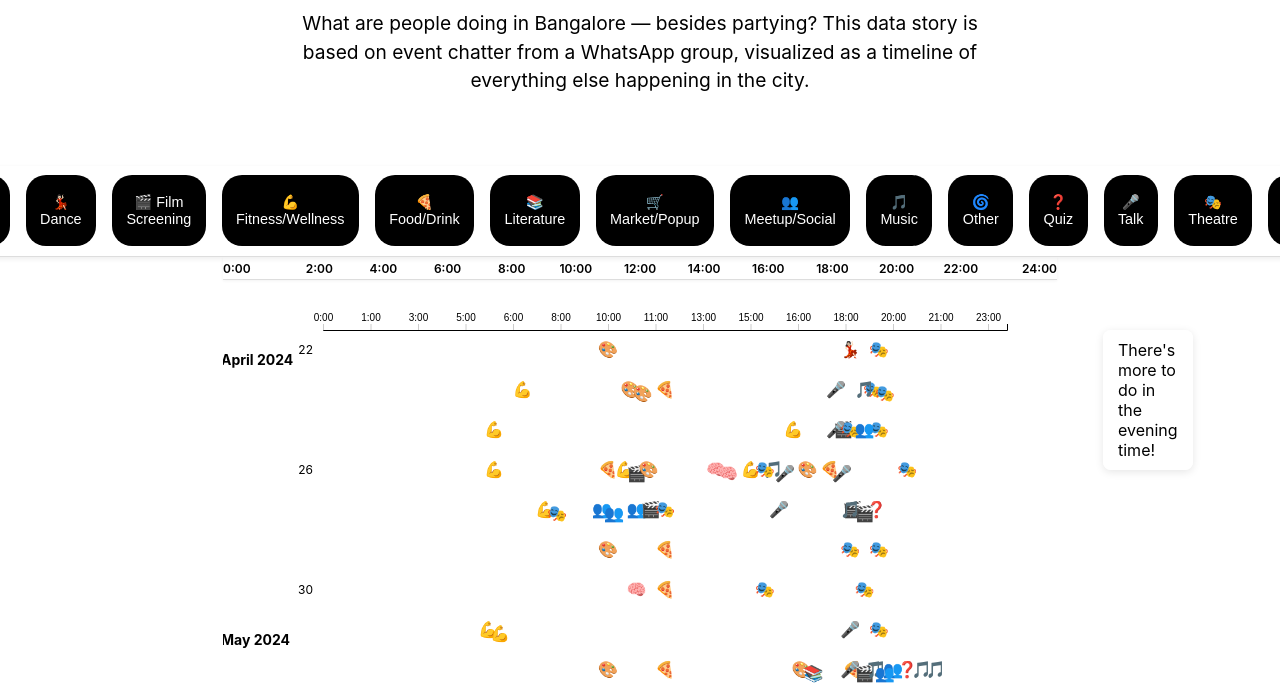
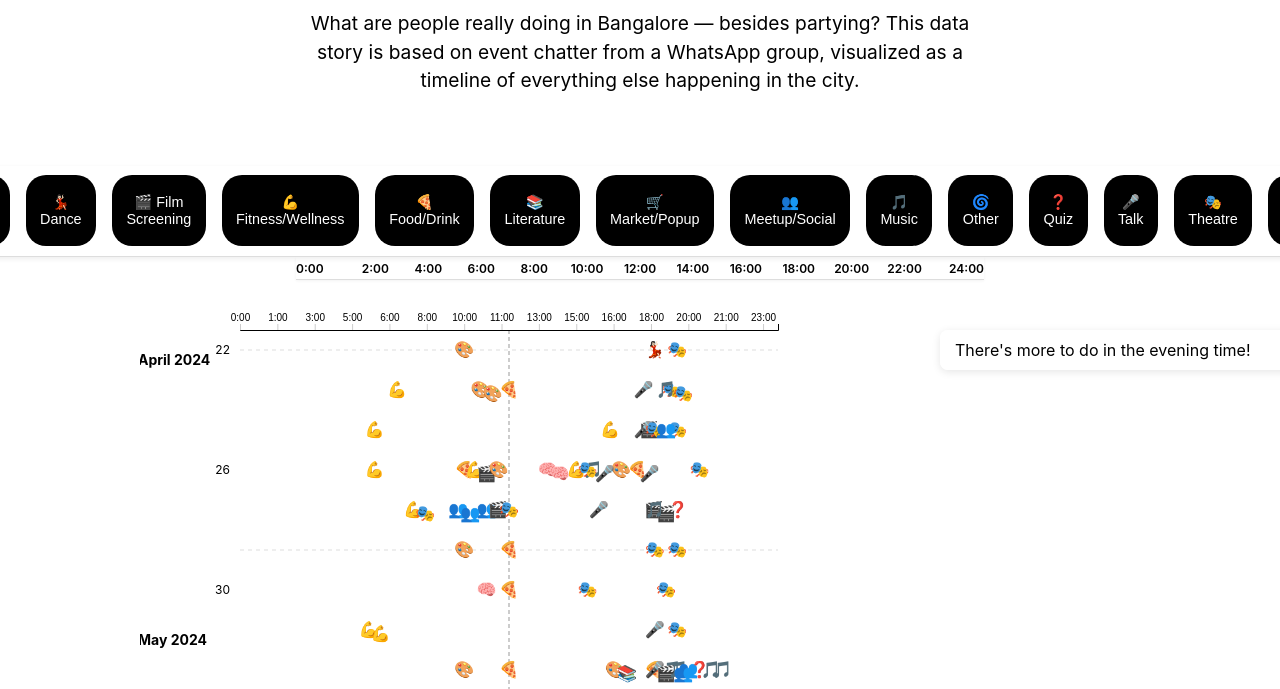
Before and after one commit to gunhachan/bengaluru-scene, a plain HTML site: page index.html in a window 1280 px wide. Shown: the part 111-800 px from the top of the page. Drawn offline with nearby package versions, Linux system fonts and the light colour scheme.

Commit message:
Reverted to latest version with story boxes

```diff
--- a/chart.js
+++ b/chart.js
@@ -3,8 +3,8 @@ import { humanDate, showTooltip, hideTooltip } from "./utils.js";
 
 export function drawChart(data) {
     const svg = d3.select("#chart");
-    const width = 834;  // shifted width to 834px
-    const margin = { top: 50, right: 50, bottom: 50, left: 100 }; // left margin slightly smaller for shift left
+    const width = 688;  // updated width to match x-axis bar
+    const margin = { top: 50, right: 50, bottom: 50, left: 100 };
     const rowHeight = 40;
 
     if (data.length === 0) {
@@ -45,7 +45,7 @@ export function drawChart(data) {
         .attr("height", height)
         .attr("fill", "white");
 
-    // Midday line (12:00)
+    // Midday vertical dashed line at 12:00
     svg.append("line")
         .attr("class", "midday-line")
         .attr("x1", x(12 * 60))
@@ -71,7 +71,7 @@ export function drawChart(data) {
         .attr("transform", `translate(0, ${height - margin.bottom})`)
         .call(xAxis);
 
-    // Weekly grid lines & ticks
+    // Weekly grid lines every 7 days
     const firstDate = uniqueDates[0];
     const weeklyTicks = uniqueDates.filter(date => {
         const diffDays = Math.round((date - firstDate) / (1000 * 60 * 60 * 24));
@@ -79,7 +79,6 @@ export function drawChart(data) {
     });
     const yTicks = weeklyTicks.map(d => d.toDateString());
 
-    // Grid lines every week
     svg.selectAll(".grid-line")
         .data(yTicks)
         .enter()
@@ -187,9 +186,9 @@ export function drawChart(data) {
         chartWrapper.append("div")
             .attr("class", "story-box")
             .style("position", "absolute")
-            .style("left", "880px")  // moved left compared to before, fits better with chart width 834px
+            .style("left", "800px")
             .style("top", `${margin.top + i * (wrapperHeight / storyTexts.length)}px`)
-            .style("max-width", "300px")  // increased width
+            .style("width", "350px")
             .style("padding", "10px 15px")
             .style("background", "rgba(255, 255, 255, 0.95)")
             .style("border-radius", "8px")
--- a/index.html
+++ b/index.html
@@ -12,7 +12,8 @@
 <body>
     <header>
         <h1>What's the scene in Bengaluru?</h1>
-        <p>What are people doing in Bangalore — besides partying? This data story is based on event chatter from a
+        <p>What are people really doing in Bangalore — besides partying? This data story is based on event chatter from
+            a
             WhatsApp group, visualized as a timeline of everything else happening in the city.</p>
     </header>
 
--- a/main.js
+++ b/main.js
@@ -41,7 +41,7 @@ function renderFilterBar() {
     });
 }
 
-// Render sticky X axis bar below filter bar, width fixed at 834px and positioned below 71.2px filter bar height
+// Render sticky X axis bar below filter bar, width fixed at 688px, centered horizontally
 function renderXAxisBar() {
     const xAxisBar = d3.select("#x-axis-bar");
     const times = [];
@@ -58,10 +58,13 @@ function renderXAxisBar() {
         .style("text-align", (d, i) => (i === 0 ? "left" : i === times.length - 1 ? "right" : "center"))
         .text(d => d);
 
-    // Set fixed width and margin to center
-    xAxisBar.style("width", "834px")
+    // Fixed width 688px and centered horizontally with margin auto, positioned below filter bar
+    xAxisBar.style("width", "688px")
         .style("margin", "0 auto")
-        .style("top", "71.2px"); // set from CSS too, but here ensures inline style
+        .style("top", "71.2px");
+
+    console.log("xAxisBar width set to:", xAxisBar.style("width"));
+    console.log("xAxisBar top set to:", xAxisBar.style("top"));
 }
 
 function updateMarkOpacity() {
--- a/style.css
+++ b/style.css
@@ -31,10 +31,10 @@ p {
 
 /* Chart container centering */
 #chart-wrapper {
-    width: 834px;
-    /* changed width */
+    width: 1000px;
     margin: 0 auto;
     position: relative;
+    overflow: visible;
 }
 
 /* Filter bar */
@@ -50,7 +50,6 @@ p {
     z-index: 1001;
     box-shadow: 0 2px 5px rgba(0, 0, 0, 0.07);
     height: 71.2px;
-    /* exact height to match your mention */
 }
 
 .filter-button {
@@ -72,16 +71,16 @@ p {
     color: white;
 }
 
-/* New X axis bar below filter */
+/* X axis bar below filter bar, not overlapping it */
 .x-axis-bar {
     position: sticky;
     top: 71.2px;
-    /* below filter bar exactly */
+    /* just below filter bar */
     background: white;
     border-bottom: 1px solid #ddd;
     padding: 0.3em 0;
-    width: 834px;
-    /* fixed width */
+    width: 688px;
+    /* updated width */
     max-width: 100%;
     display: flex;
     justify-content: space-between;
@@ -89,6 +88,7 @@ p {
     font-weight: 600;
     user-select: none;
     z-index: 1000;
+    /* below filter bar */
     box-shadow: 0 1px 3px rgba(0, 0, 0, 0.05);
     margin: 0 auto;
 }
@@ -137,3 +137,16 @@ p {
 .y-axis line {
     stroke: #cccccc;
 }
+
+/* Weekly grid lines (dashed) */
+.grid-line {
+    stroke: #ddd;
+    stroke-dasharray: 4 4;
+}
+
+/* Midday vertical dashed line */
+.midday-line {
+    stroke: #999;
+    stroke-width: 1;
+    stroke-dasharray: 4 3;
+}
```
